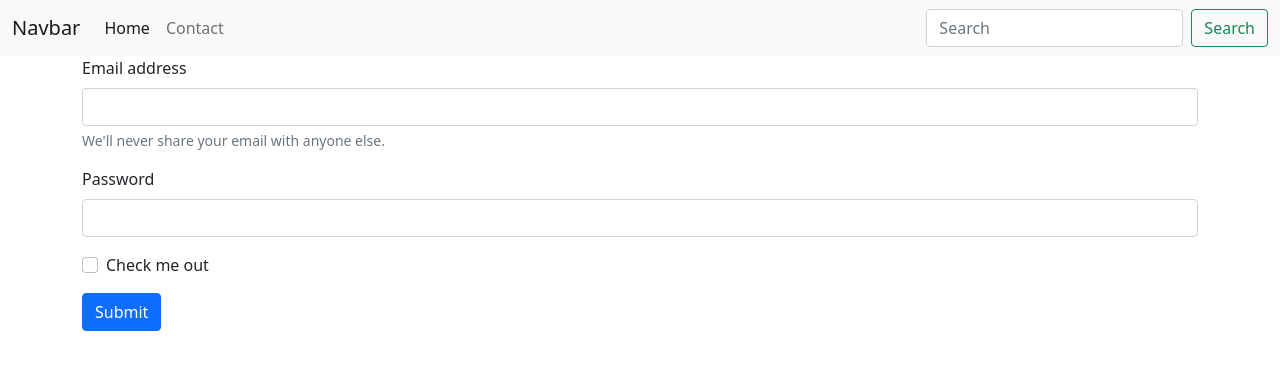
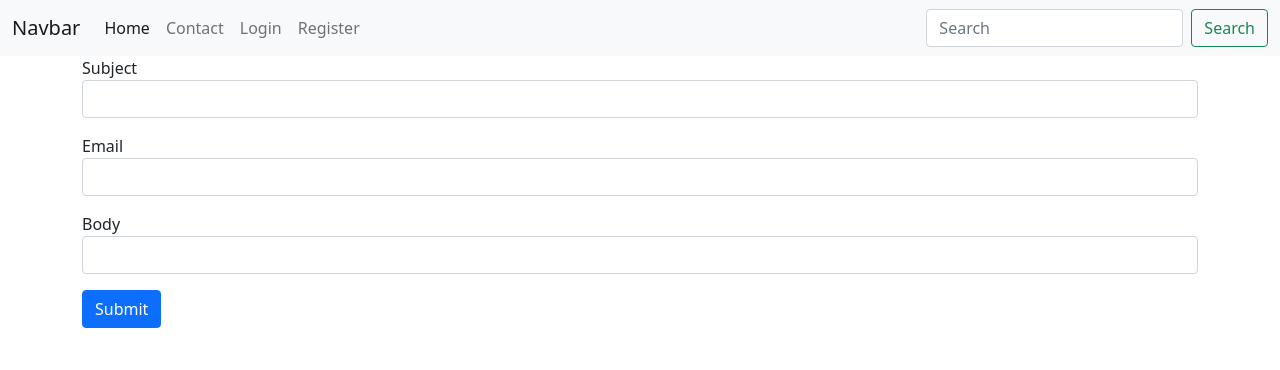
Before and after one commit to lim6112j/phpmvc, a PHP site: page /contact in a window 1280 px wide. Shown: the top 370 px of the page. Run offline with PHP 8.4, Linux system fonts and the light colour scheme.

Commit message:
authcontroller, auth layout, login, register

```diff
--- /dev/null
+++ b/controllers/AuthController.php
@@ -0,0 +1,46 @@
+<?php
+
+
+namespace app\controllers;
+use app\core\Controller;
+use app\core\Request;
+
+/**
+ * Class AuthController
+ * @package app\controllers
+ */
+class AuthController extends Controller
+{
+    /**
+     * @return mixed
+     */
+    public function login(Request $request)
+    {
+        $this->setlayout('auth');
+        if($request->isPost()){
+            return 'handle login submitted data';
+        }
+        return $this->render('login');
+    }
+
+    /**
+     * @return mixed
+     */
+    public function register(Request $request)
+    {
+        $this->setlayout('auth');
+        if($request->isPost()){
+            return 'handle register submitted data';
+        }
+        return $this->render('register');
+
+    }
+
+    /**
+     * @return mixed
+     */
+    public function logout()
+    {
+        return $this->render('logout');
+    }
+}
--- a/controllers/SiteController.php
+++ b/controllers/SiteController.php
@@ -4,6 +4,7 @@
 namespace app\controllers;
 
 use app\core\Controller;
+use app\core\Request;
 
 /**
  * Class SiteController
@@ -32,8 +33,13 @@ class SiteController extends Controller
     /**
      * @return string
      */
-    public function handleContact(): string
+    public function handleContact(Request $request): string
     {
+        $body = $request->getBody();
+        echo '<pre>';
+        var_dump($body);
+        echo '</pre>';
+        exit;
         return 'handling submitted data';
     }
     public function contact(): string
--- a/core/Application.php
+++ b/core/Application.php
@@ -2,6 +2,7 @@
 
 namespace app\core;
 
+use app\controllers\AuthController;
 use app\controllers\SiteController;
 
 /**
@@ -15,6 +16,8 @@ class Application {
     public Response $response;
     public static Application $app;
     public static SiteController $siteController;
+    public static AuthController $authController;
+    public Controller $controller;
     /**
      * Application constructor.
      * @param $rootPath
@@ -26,8 +29,25 @@ class Application {
         $this->response = new Response();
         $this->router = new Router($this->request, $this->response);
         self::$siteController = new SiteController();
+        self::$authController = new AuthController();
     }
     public function run() {
         echo $this->router->resolve();
     }
+
+    /**
+     * @return Controller
+     */
+    public function getController(): Controller
+    {
+        return $this->controller;
+    }
+
+    /**
+     * @param Controller $controller
+     */
+    public function setController(Controller $controller): void
+    {
+        $this->controller = $controller;
+    }
 }
--- a/core/Controller.php
+++ b/core/Controller.php
@@ -10,6 +10,7 @@ namespace app\core;
  */
 class Controller
 {
+    public string $layout = 'main';
     /**
      * @param $view
      * @param array $params
@@ -19,4 +20,12 @@ class Controller
     {
         return Application::$app->router->renderView($view, $params);
     }
+
+    /**
+     * @param $layout
+     */
+    public function setLayout($layout)
+    {
+        $this->layout = $layout;
+    }
 }
--- a/core/Request.php
+++ b/core/Request.php
@@ -20,8 +20,35 @@ class Request
         return substr($path, 0, $position);
     }
 
-    public function getMethod(): string
+    public function method(): string
     {
         return strtolower($_SERVER['REQUEST_METHOD']);
     }
+
+    public function isGet(): bool
+    {
+        return $this->method() === 'get';
+    }
+    public function isPost(): bool
+    {
+        return $this->method() === 'post';
+    }
+    /**
+     * @return array
+     */
+    public function getBody(): array
+    {
+        $body = [];
+        if($this->method() === 'get'){
+            foreach ($_GET as $key => $value){
+                $body[$key] = filter_input(INPUT_GET, $key, FILTER_SANITIZE_SPECIAL_CHARS);
+            }
+        }
+        if($this->method() === 'post'){
+            foreach ($_POST as $key => $value){
+                $body[$key] = filter_input(INPUT_POST, $key, FILTER_SANITIZE_SPECIAL_CHARS);
+            }
+        }
+        return $body;
+    }
 }
--- a/core/Router.php
+++ b/core/Router.php
@@ -43,7 +43,7 @@ class Router {
     public function resolve()
     {
         $path = $this->request->getPath();
-        $method = $this->request->getMethod();
+        $method = $this->request->method();
         $callback = $this->routes[$method][$path] ?? false;
         if($callback===false){
             $this->response->setStatusCode(404);
@@ -52,7 +52,10 @@ class Router {
         if(is_string($callback)){
             return $this->renderView($callback);
         }
-        return call_user_func($callback);
+        if(is_array($callback)){
+            Application::$app->controller = $callback[0];
+        }
+        return call_user_func($callback, $this->request);
     }
 
     /**
@@ -71,8 +74,9 @@ class Router {
      */
     private function layoutContent()
     {
+        $layout = Application::$app->controller->layout;
         ob_start();
-        include_once Application::$ROOT_DIR."/views/layout/main.php";
+        include_once Application::$ROOT_DIR."/views/layout/$layout.php";
         return ob_get_clean();
     }
 
--- a/public/index.php
+++ b/public/index.php
@@ -6,5 +6,9 @@ use app\core\Application;
 $app = new Application(dirname(__DIR__));
 $app->router->get('/', [$app::$siteController, 'home']);
 $app->router->get('/contact', [$app::$siteController,'contact']);
+$app->router->get('/login', [$app::$authController, 'login']);
+$app->router->get('/register', [$app::$authController, 'register']);
+$app->router->post('/login',[$app::$authController, 'login']);
+$app->router->post('/register', [$app::$authController, 'register']);
 $app->router->post('/contact', [$app::$siteController, 'handleContact']);
 $app->run();
--- a/views/contact.php
+++ b/views/contact.php
@@ -1,16 +1,15 @@
 <form action="" method="POST">
     <div class="mb-3">
-        <label for="exampleInputEmail1" class="form-label">Email address</label>
-        <input type="email" class="form-control" id="exampleInputEmail1" aria-describedby="emailHelp">
-        <div id="emailHelp" class="form-text">We'll never share your email with anyone else.</div>
+        <label>Subject</label>
+        <input type="text" name="subject" class="form-control">
     </div>
     <div class="mb-3">
-        <label for="exampleInputPassword1" class="form-label">Password</label>
-        <input type="password" class="form-control" id="exampleInputPassword1">
+        <label>Email</label>
+        <input type="text" name="email" class="form-control">
     </div>
-    <div class="mb-3 form-check">
-        <input type="checkbox" class="form-check-input" id="exampleCheck1">
-        <label class="form-check-label" for="exampleCheck1">Check me out</label>
+    <div class="mb-3">
+        <label>Body</label>
+        <input type="text" name="body" class="form-control">
     </div>
     <button type="submit" class="btn btn-primary">Submit</button>
 </form>
--- a/views/layout/main.php
+++ b/views/layout/main.php
@@ -25,6 +25,12 @@
                 <li class="nav-item">
                     <a class="nav-link" href="/contact">Contact</a>
                 </li>
+                <li class="nav-item">
+                    <a class="nav-link" href="/login">Login</a>
+                </li>
+                <li class="nav-item">
+                    <a class="nav-link" href="/register">Register</a>
+                </li>
             </ul>
             <form class="d-flex">
                 <input class="form-control me-2" type="search" placeholder="Search" aria-label="Search">
```
Also changed, not shown: views/layout/auth.php (added, +30 -0 lines), views/login.php (added, +14 -0 lines), views/register.php (added, +24 -0 lines).
